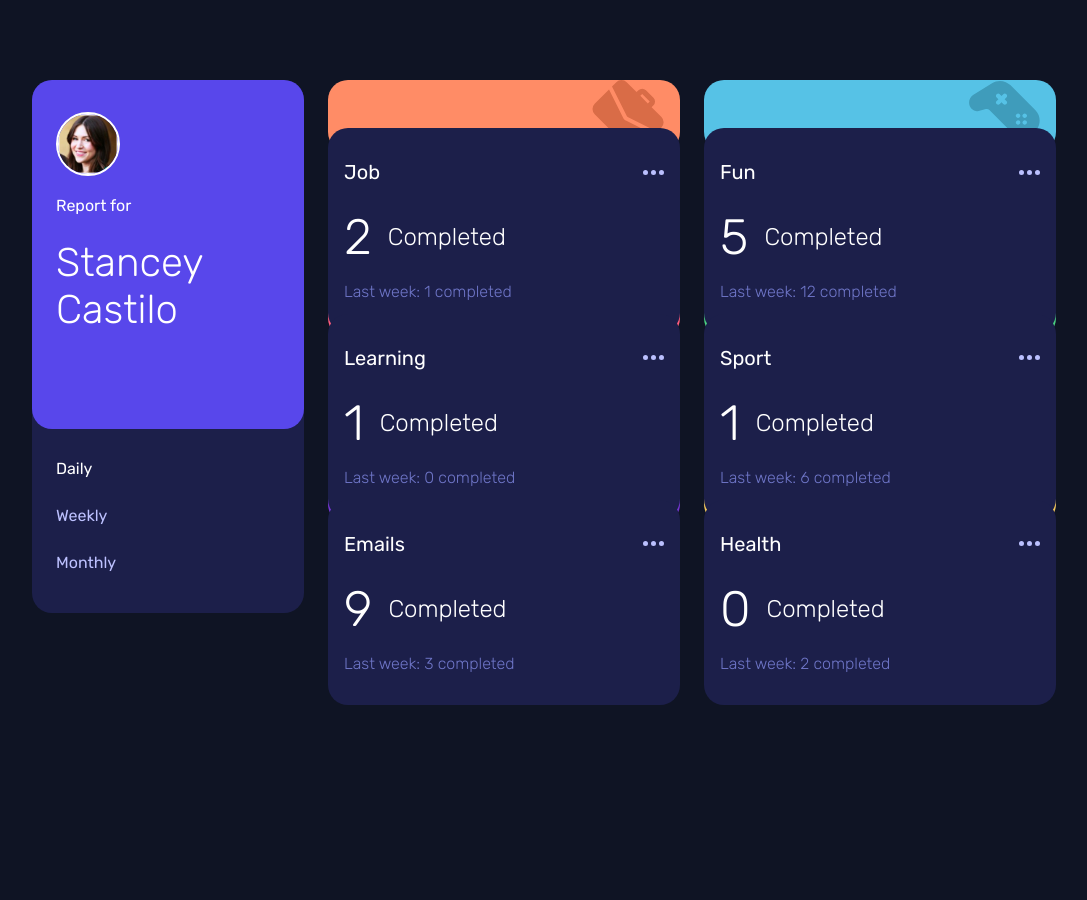
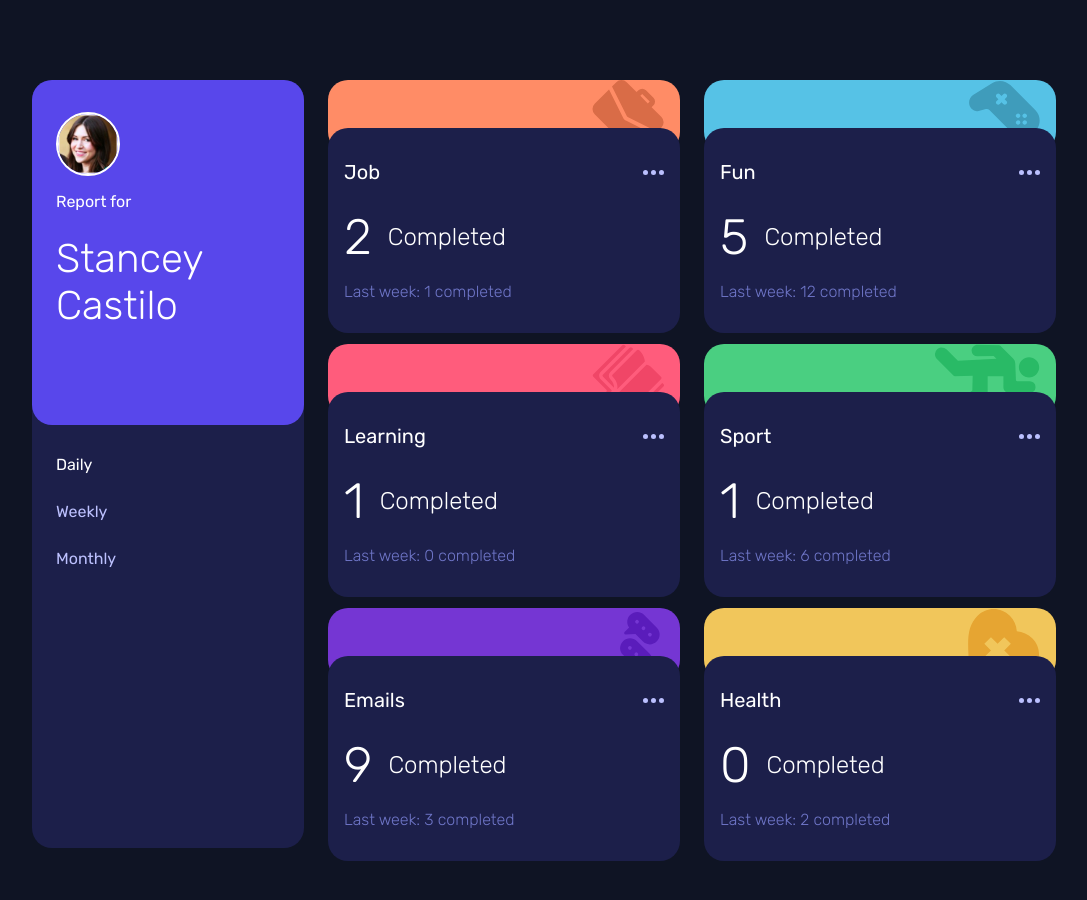
Before and after one commit to aishacodes/cookkit, a React (Vite) app: page / in a window 1280 px wide. Shown: the top 900 px of the page, without its empty margins (96-1183 px from the left). Before the commit the page ends 800 px from the top, so only its background shows below. Built offline with nearby package versions, Linux system fonts and the light colour scheme.

Commit message:
fix: mobile responsiveness

```diff
--- a/src/App.scss
+++ b/src/App.scss
@@ -6,12 +6,18 @@
   margin: 5rem auto;
   height: 100%;
 
-  @media only screen and (max-width: 376px) {
+  @media only screen and (max-width: 375px) {
     grid-template-columns: none;
+    margin: 5rem auto;
+    width: 90%;
   }
 }
 .cards {
   display: grid;
   grid-template-columns: repeat(auto-fill, minmax(15rem, 1fr));
   gap: 1.5rem;
+
+  @media only screen and (max-width: 375px) {
+    grid-template-columns: none;
+  }
 }
--- a/src/component/Card.scss
+++ b/src/component/Card.scss
@@ -2,7 +2,7 @@
 
 .card {
   width: 100%;
-  height: 100%;
+  height: 15rem;
   position: relative;
   cursor: pointer;
 
@@ -44,6 +44,11 @@
     right: 0;
     left: 0;
     top: 3rem;
+
+    @media only screen and (max-width: 376px) {
+      top: 2.5rem;
+    }
+
     &:hover {
       background-color: v.$desaturated-blue;
     }
--- a/src/component/ProfileCard.scss
+++ b/src/component/ProfileCard.scss
@@ -13,17 +13,47 @@
     border-radius: 50%;
     border: 2px solid white;
     margin-bottom: 1rem;
+
+    @media only screen and (max-width: 376px) {
+      margin-bottom: 0;
+    }
   }
   .bio {
     background-color: v.$blue;
     border-radius: 20px;
     padding: 2rem 1.5rem;
     margin-bottom: 1rem;
+    display: flex;
+    flex-direction: column;
+
+    @media only screen and (max-width: 376px) {
+      flex-direction: row;
+      align-items: center;
+      gap: 1rem;
+    }
+    p {
+      @media only screen and (max-width: 376px) {
+        font-size: 0.75rem;
+      }
+    }
     h2 {
       font-size: 2.5rem;
       font-weight: 300;
       padding: 1.5rem 0 4rem;
+
+      @media only screen and (max-width: 376px) {
+        font-size: 1.25rem;
+        padding: 0;
       }
+    }
+  }
+
+  .time-frame {
+    display: flex;
+    flex-direction: column;
+
+    @media only screen and (max-width: 376px) {
+      flex-direction: row;
     }
     .time {
       cursor: pointer;
@@ -39,3 +69,4 @@
       }
     }
   }
+}
--- a/src/component/ProfileCard.tsx
+++ b/src/component/ProfileCard.tsx
@@ -13,10 +13,12 @@ const ProfileCard = ({
     <section className="profile-card">
       <div className="bio">
         <img src="/images/avatar.png" alt="" />
-        <p>Report for</p>
-        <h2>Stancey Castilo</h2>
+        <div>
+          <p>Report for</p>
+          <h2>Stancey Castilo</h2>
+        </div>
       </div>
-      <div>
+      <div className="time-frame">
         {timeframe.map((time, timeIndex) => (
           <p
             key={`${timeIndex}-${time}`}
```
Lines whose indentation alone changed are shown as unchanged.
